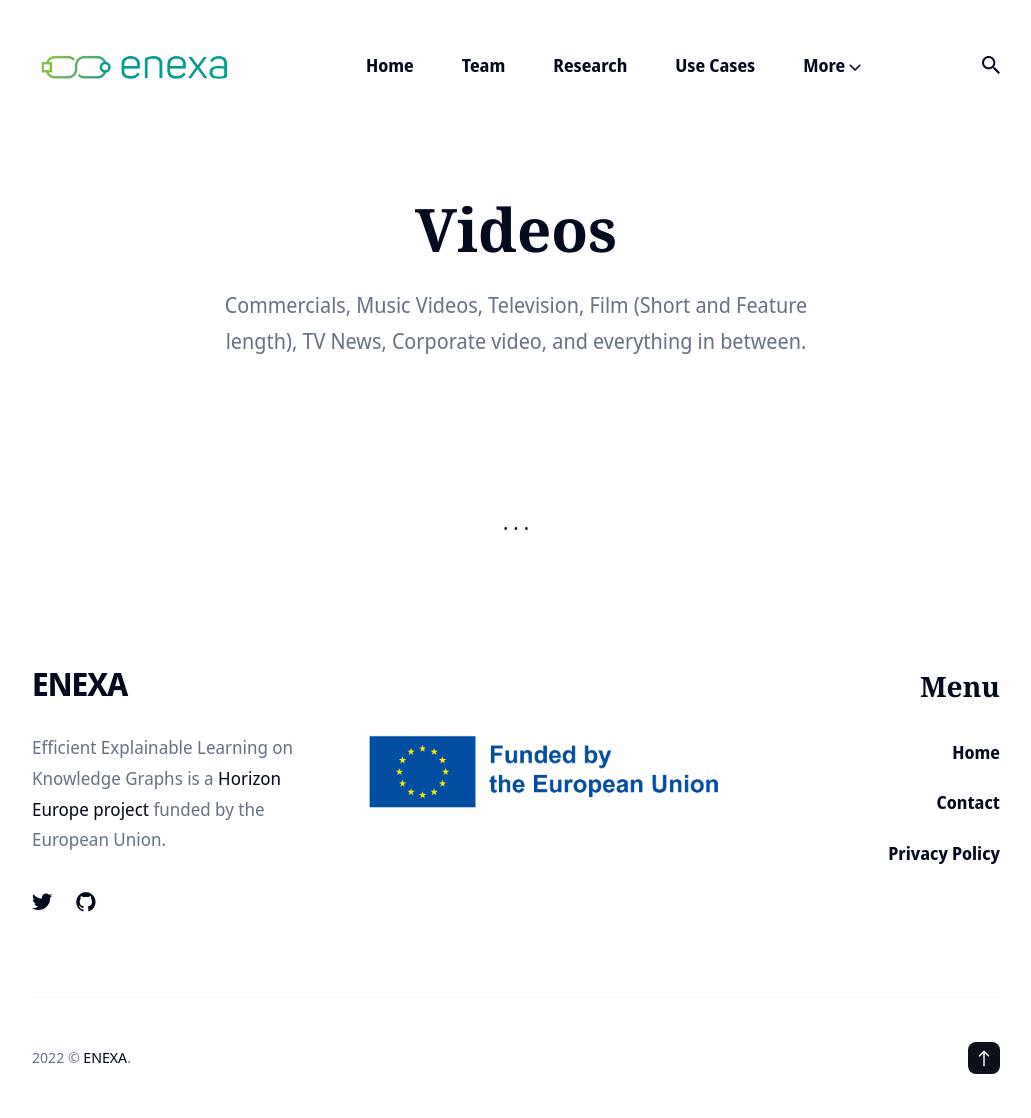
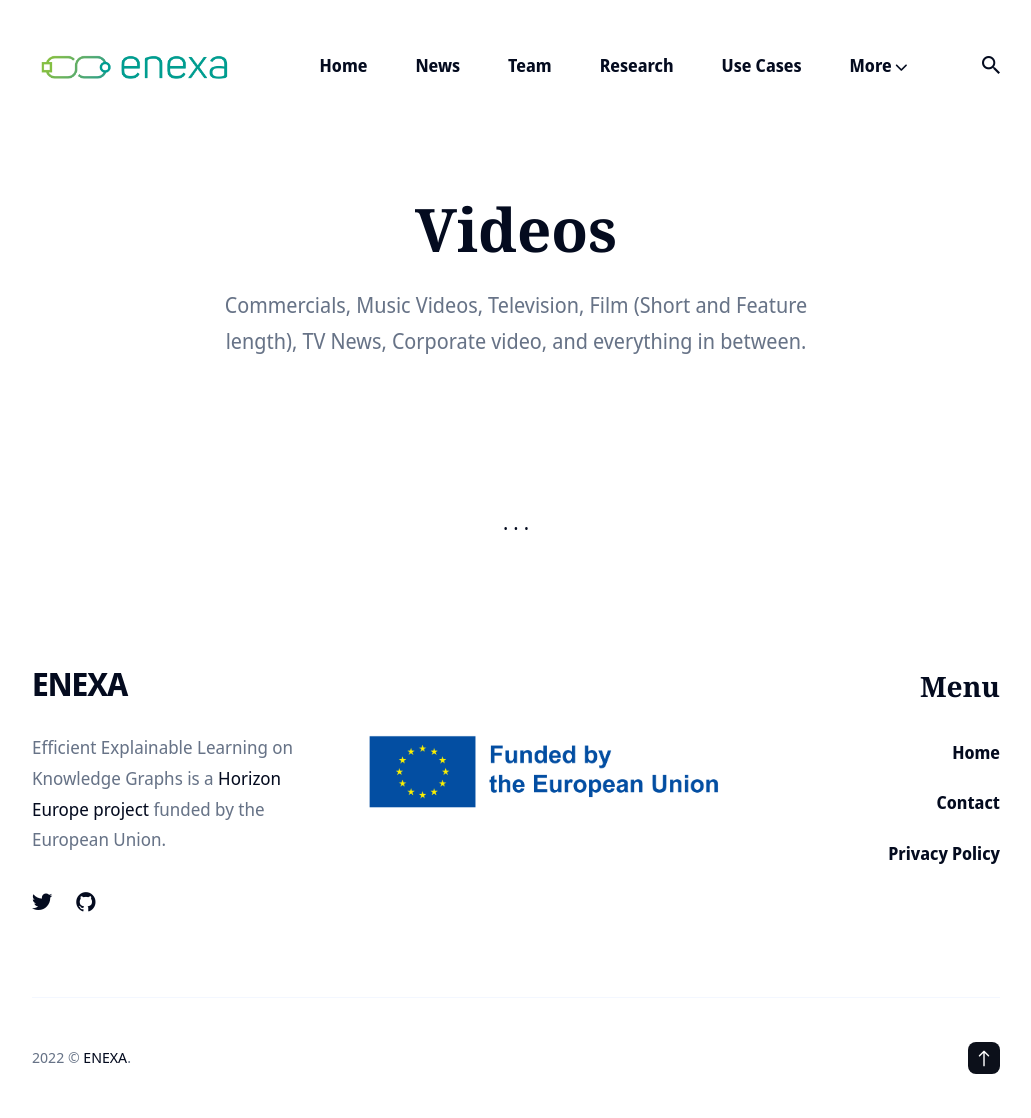
Before and after one commit to EnexaProject/enexaproject.github.io, a Jekyll site: the page built from videos/index.html, in a window 1280 px wide. Shown: the whole page, without its empty margins (124-1155 px from the left). Built offline with Jekyll 4.4.1, drawn with Linux system fonts in a browser that asks for light colours; nearby versions of some CDN libraries.

Commit message:
added news section and updated

```diff
--- a/_data/settings.yml
+++ b/_data/settings.yml
@@ -12,6 +12,8 @@
   menu__items:
     - title: 'Home'
       url: '/'
+    - title: 'News'
+      url: '/news'
     - title: 'Team'
       url: '/team/'
     - title: 'Research'
```
